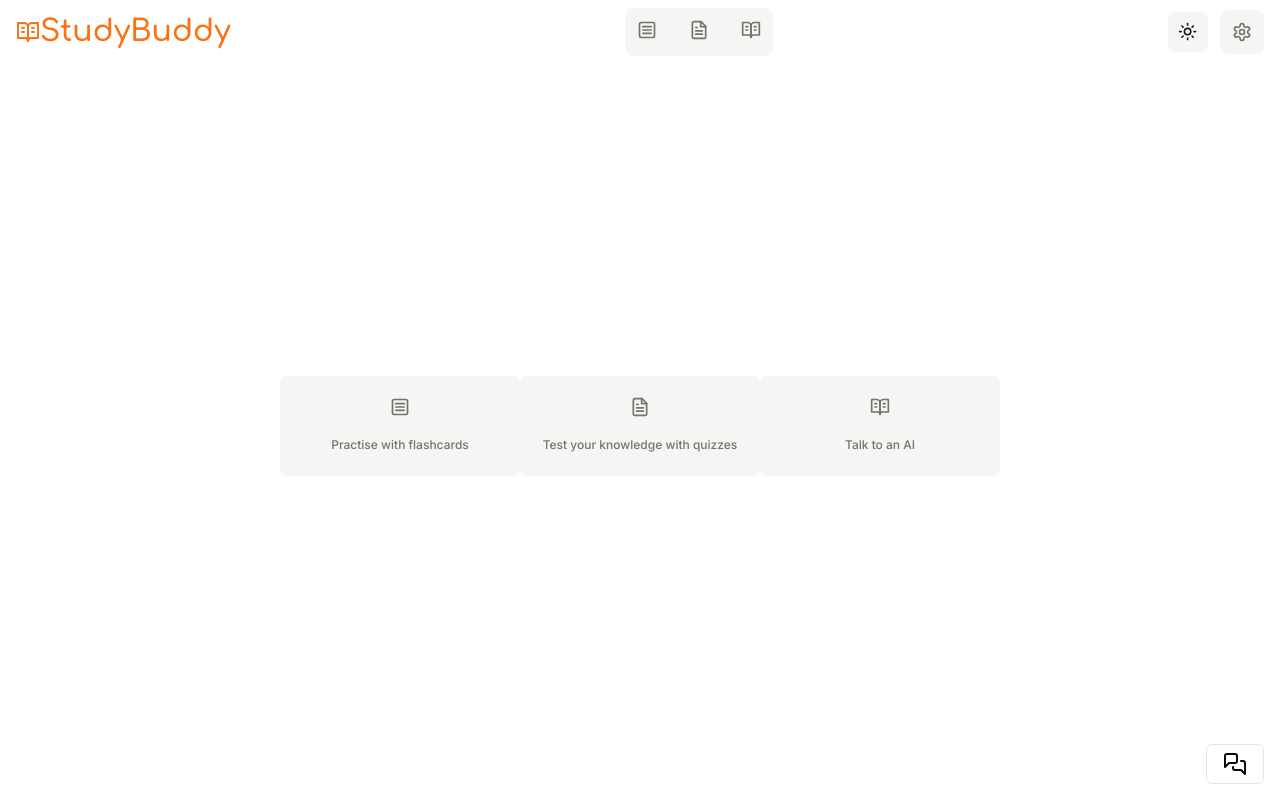
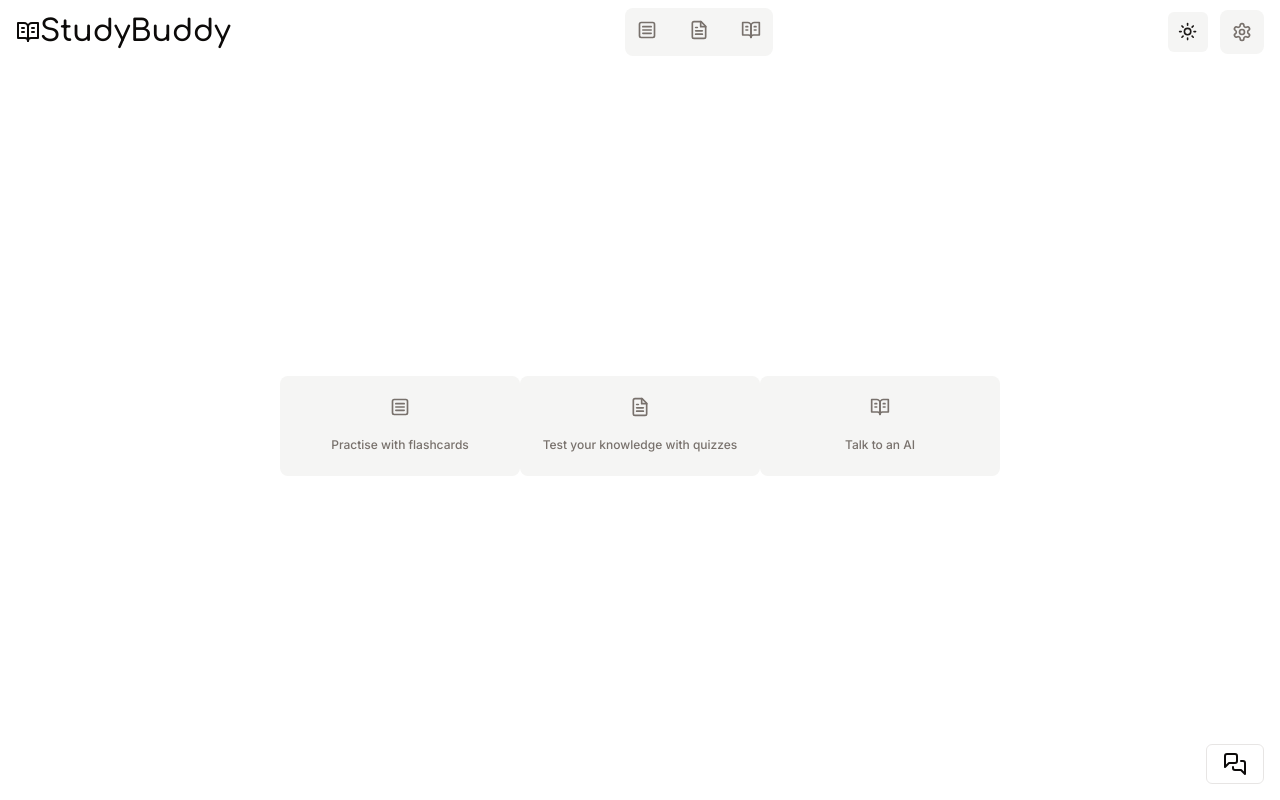
Before and after one commit to JacobJungg/StudyBuddy, a Next.js app: page / in a window 1280 px wide. Built offline with nearby package versions, Linux system fonts and the light colour scheme.

Commit message:
Changed title colour

```diff
--- a/components/navbar.tsx
+++ b/components/navbar.tsx
@@ -53,7 +53,7 @@ export const Navbar = () => {
       <div className="flex items-center">
         <MobileSidebar />
         <Link href="/">
-          <h1 className={cn("hidden md:flex text-xl md:text-3xl font-bold text-primary", font.className)}>
+          <h1 className={cn("hidden md:flex text-xl md:text-3xl font-bold ", font.className)}>
             <span className="flex items-center">
               <BookOpenText  />
               <span className="ml-0">
```
